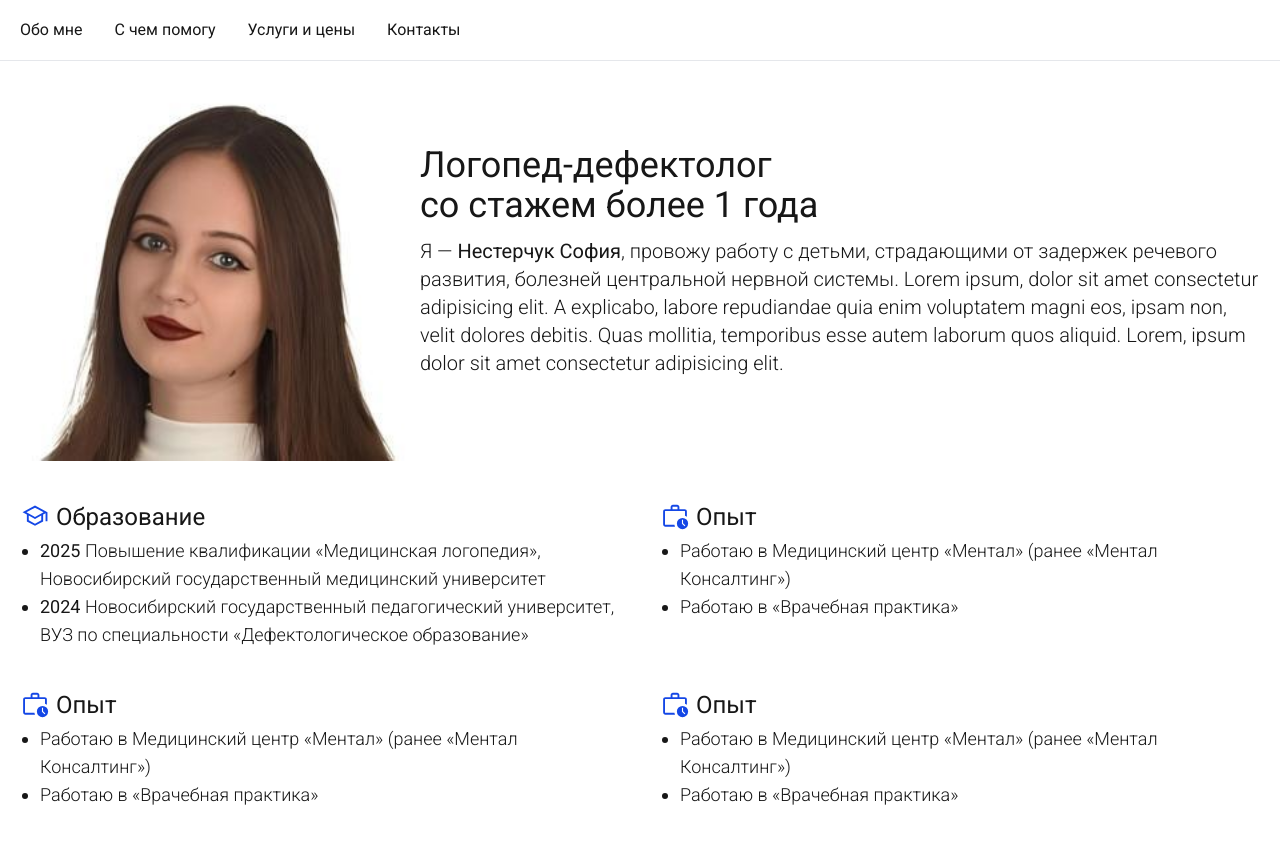
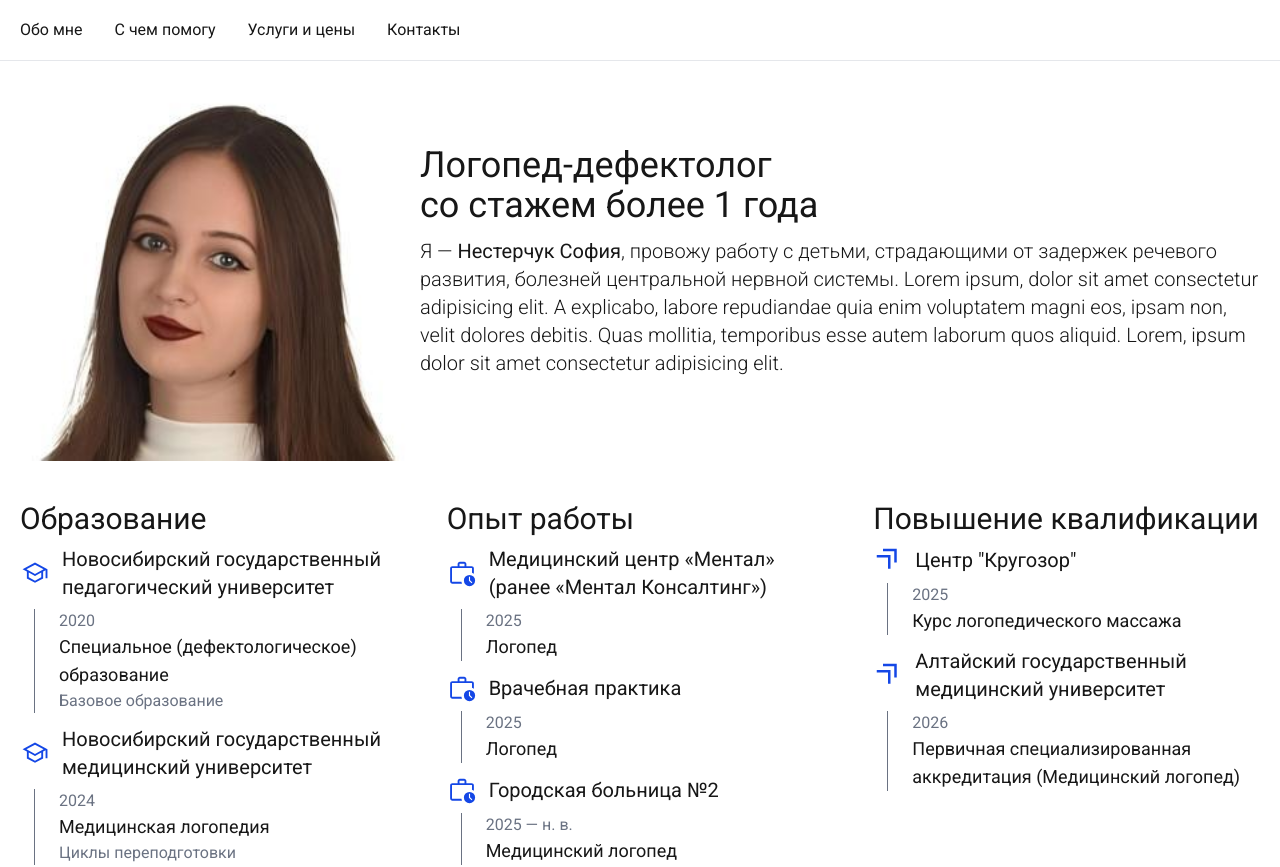
Before and after one commit to flwlss/speech-therapist-frontend, a Next.js app: page / in a window 1280 px wide. Shown: the top 867 px of the page. Built offline with nearby package versions, Linux system fonts and the light colour scheme.

Commit message:
update about section

```diff
--- a/src/common/mock.ts
+++ b/src/common/mock.ts
@@ -1,71 +1,66 @@
 import { Contact } from "@/types/Contacts";
-import { PersonFeature } from "@/types/personFeatures";
+import { Education, Experience, Qualification } from "@/types/personFeatures";
 import { Rewiew } from "@/types/Rewiews";
 import { Service } from "@/types/services";
 import { Skill } from "@/types/skills";
 
-export const mockPersonFeatures: PersonFeature[] = [
+export const education: Education[] = [
   {
     id: 1,
-    icon: "/education.svg",
-    title: "Образование",
-    features: [
-      {
-        id: 1,
-        year: 2025,
-        item: "Повышение квалификации «Медицинская логопедия», Новосибирский государственный медицинский университет",
-      },
-      {
-        id: 2,
-        year: 2024,
-        item: "Новосибирский государственный педагогический университет, ВУЗ по специальности «Дефектологическое образование»",
-      },
-    ],
+    universityName: "Новосибирский государственный педагогический университет",
+    year: "2020",
+    faculty: "Специальное (дефектологическое) образование",
+    degree: "Базовое образование",
   },
   {
     id: 2,
-    icon: "/experience.svg",
-    title: "Опыт",
-    features: [
-      {
-        id: 3,
-        item: "Работаю в Медицинский центр «Ментал» (ранее «Ментал Консалтинг»)",
-      },
-      {
-        id: 4,
-        item: "Работаю в «Врачебная практика»",
-      },
-    ],
+    universityName: "Новосибирский государственный медицинский университет",
+    year: "2024",
+    faculty: "Медицинская логопедия",
+    degree: "Циклы переподготовки",
   },
   {
     id: 3,
-    icon: "/experience.svg",
-    title: "Опыт",
-    features: [
-      {
-        id: 5,
-        item: "Работаю в Медицинский центр «Ментал» (ранее «Ментал Консалтинг»)",
-      },
-      {
-        id: 6,
-        item: "Работаю в «Врачебная практика»",
-      },
-    ],
+    universityName: "Новосибирский государственный педагогический университет",
+    year: "2026",
+    faculty: "Специальное (дефектологическое) образование",
+    degree: "Магистратура",
+  },
+];
+
+export const experience: Experience[] = [
+  {
+    id: 1,
+    workName: "Медицинский центр «Ментал» (ранее «Ментал Консалтинг»)",
+    year: "2025",
+    post: "Логопед",
   },
   {
-    id: 4,
-    icon: "/experience.svg",
-    title: "Опыт",
-    features: [
-      {
-        id: 7,
-        item: "Работаю в Медицинский центр «Ментал» (ранее «Ментал Консалтинг»)",
-      },
-      {
-        id: 8,
-        item: "Работаю в «Врачебная практика»",
-      },
-    ],
+    id: 2,
+    workName: "Врачебная практика",
+    year: "2025",
+    post: "Логопед",
+  },
+  {
+    id: 3,
+    workName: "Городская больница №2",
+    year: "2025 — н. в.",
+    post: "Медицинский логопед",
+  },
+];
+
+export const qualification: Qualification[] = [
+  {
+    id: 1,
+    placeName: 'Центр "Кругозор"',
+    year: "2025",
+    post: "Курс логопедического массажа",
+  },
+  {
+    id: 2,
+    placeName: "Алтайский государственный медицинский университет",
+    year: "2026",
+    post: "Первичная специализированная аккредитация (Медицинский логопед)",
   },
 ];
 
--- a/src/sections/About.tsx
+++ b/src/sections/About.tsx
@@ -1,11 +1,11 @@
 "use client";
 
-import { mockPersonFeatures } from "@/common/mock";
+import { education, experience, qualification } from "@/common/mock";
 import Image from "next/image";
 
 export default function About() {
   return (
-    <section className="space-y-5 lg:space-y-10">
+    <section id="about" className="space-y-5 lg:space-y-10">
       <div className="flex flex-col items-center space-y-3 lg:flex-row lg:space-y-0">
         <Image
           width={300}
@@ -31,29 +31,79 @@ export default function About() {
           </p>
         </div>
       </div>
-      <div className="space-y-3 lg:grid lg:grid-cols-2 lg:gap-10 lg:space-y-0">
-        {mockPersonFeatures.map((item) => (
-          <article key={item.id}>
-            <div className="flex space-x-1.5">
+      <div className="lg:grid lg:grid-cols-3 lg:gap-10">
+        <div className="mb-5 lg:mb-0">
+          <h3 className="text-xl mb-2 xl:text-3xl">Образование</h3>
+          {education.map((item) => (
+            <div key={item.id} className="leading-tight mb-3 last:mb-0">
+              <div className="flex items-center gap-3 mb-2">
                 <Image
-                src={item.icon}
+                  src={"/education.svg"}
                   className="min-w-[25px] max-h-[25px] xl:min-w-[30px] xl:min-h-[30px]"
                   width={25}
                   height={25}
-                alt="icon"
+                  alt="Образование"
                 />
-              <h3 className="text-xl mb-1 xl:text-2xl">{item.title}</h3>
+                <p className="lg:text-lg xl:text-xl">{item.universityName}</p>
               </div>
-            <ul className="text-xs list-disc ml-4 font-light md:text-sm xl:text-lg xl:ml-5">
-              {item.features.map((feat) => (
-                <li key={feat.id}>
-                  {feat.year && <b>{feat.year}&nbsp;</b>}
-                  {feat.item}
-                </li>
+              <div className="pl-6 border-l-1 border-gray-500 ml-3 xl:ml-3.5">
+                <p className="text-gray-500 text-sm lg:text-base">
+                  {item.year}
+                </p>
+                <p className="lg:text-lg">{item.faculty}</p>
+                <p className="text-gray-500 text-sm lg:text-base">
+                  {item.degree}
+                </p>
+              </div>
+            </div>
           ))}
-            </ul>
-          </article>
+        </div>
+        <div className="mb-5 lg:mb-0">
+          <h3 className="text-xl mb-2 xl:text-3xl">Опыт работы</h3>
+          {experience.map((item) => (
+            <div key={item.id} className="leading-tight mb-3 last:mb-0">
+              <div className="flex items-center gap-3 mb-2">
+                <Image
+                  src={"/experience.svg"}
+                  className="min-w-[25px] max-h-[25px] xl:min-w-[30px] xl:min-h-[30px]"
+                  width={25}
+                  height={25}
+                  alt="Опыт работы"
+                />
+                <p className="lg:text-lg xl:text-xl">{item.workName}</p>
+              </div>
+              <div className="pl-6 border-l-1 border-gray-500 ml-3 xl:ml-3.5">
+                <p className="text-gray-500 text-sm lg:text-base">
+                  {item.year}
+                </p>
+                <p className="lg:text-lg">{item.post}</p>
+              </div>
+            </div>
           ))}
+        </div>
+        <div className="mb-5 lg:mb-0">
+          <h3 className="text-xl mb-2 xl:text-3xl">Повышение квалификации</h3>
+          {qualification.map((item) => (
+            <div key={item.id} className="leading-tight mb-3 last:mb-0">
+              <div className="flex items-center gap-3 mb-2">
+                <Image
+                  src={"/arrow.svg"}
+                  className="min-w-[25px] max-h-[25px] xl:min-w-[30px] xl:min-h-[30px]"
+                  width={25}
+                  height={25}
+                  alt="Повышение квалификации"
+                />
+                <p className="lg:text-lg xl:text-xl">{item.placeName}</p>
+              </div>
+              <div className="pl-6 border-l-1 border-gray-500 ml-3 xl:ml-3.5">
+                <p className="text-gray-500 text-sm lg:text-base">
+                  {item.year}
+                </p>
+                <p className="lg:text-lg">{item.post}</p>
+              </div>
+            </div>
+          ))}
+        </div>
       </div>
     </section>
   );
```
Also changed, not shown: src/types/personFeatures.ts (+16 -7 lines), public/arrow.svg (added). Lines whose indentation alone changed are shown as unchanged.
